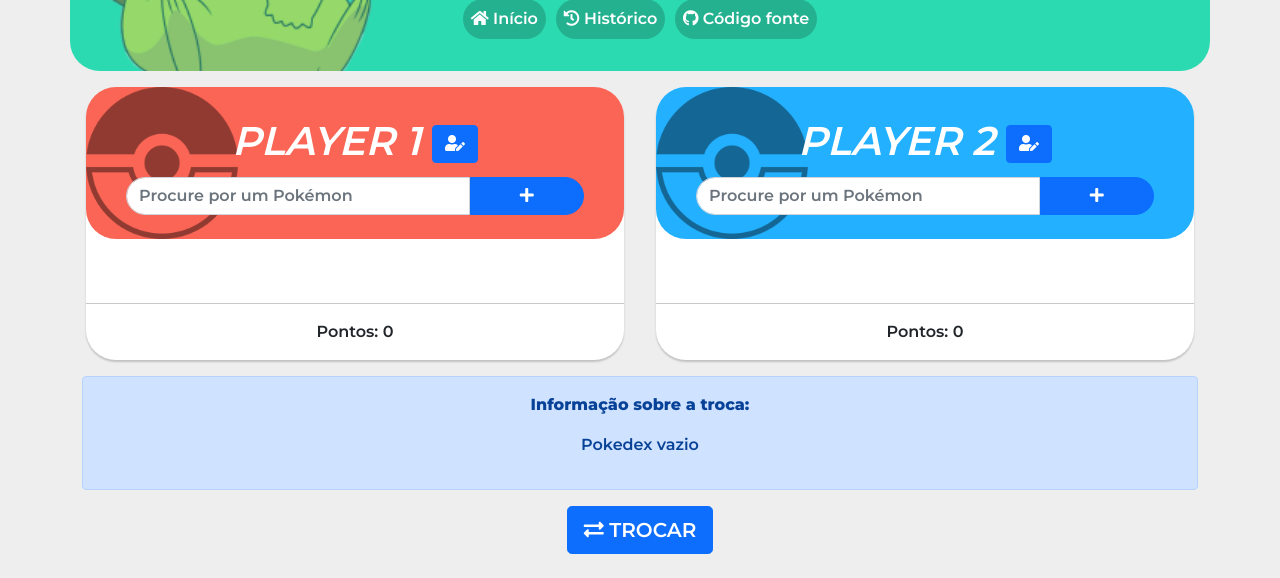
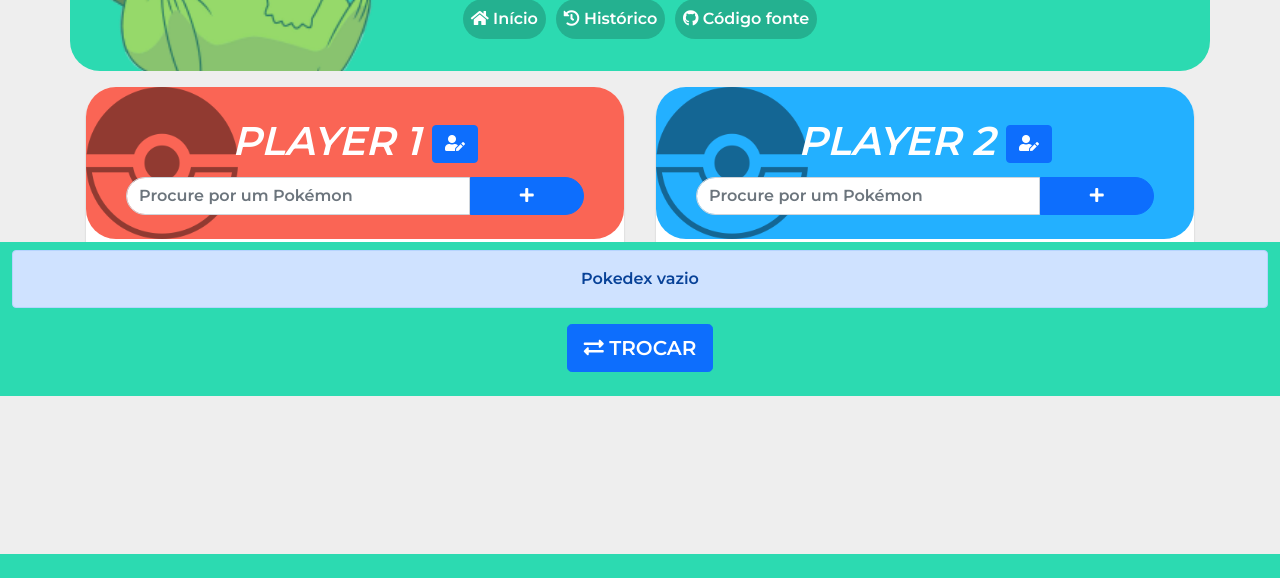
Before and after one commit to leodhb/poketrader, a PHP site: page / in a window 1280 px wide. Shown: the part 404-982 px from the top of the page. After the commit the page ends 958 px from the top, so only its background shows below. Run offline with PHP 8.4, Linux system fonts and the light colour scheme; some libraries are stand-ins or nearby versions.

Commit message:
Adding a Sticky bottom nav for Trade button and alert

```diff
--- a/app/Views/pages/home.php
+++ b/app/Views/pages/home.php
@@ -11,7 +11,7 @@
             <?php include_once('../app/Views/components/navbar.php'); ?>
         </div>
     </header>
-    <div class="row justify-content-center">
+    <div class="row justify-content-center mb-4">
         <div class="col-md-6 text-center p-3">
             <div class="pokedex-outer">
                 <div class="pokedex pokedex-red">
@@ -52,12 +52,18 @@
                 <div class="row pb-3 justify-content-center" id="display_xp_sum_p2"></div>
             </div>
         </div>
-        <div class="col-12 text-center">
-            <div class="alert alert-primary" role="alert">
-                <p><b>Informação sobre a troca:</b></p>
+
+
+
+    </div>
+</div>
+
+<div class="container-fluid bottom-nav-pokedex">
+<footer class="col-12 text-center">
+            <div class="alert alert-primary mt-2 pb-0" role="alert">
                 <p id="display_xp_conclusion"></p>
             </div>
             <button class="btn btn-primary btn-lg mb-4" id="trade_btn"><i class="fas fa-exchange-alt"></i> TROCAR</button>
-        </div>
-    </div>
+</footer>
+
 </div>
--- a/public/css/styles.css
+++ b/public/css/styles.css
@@ -121,3 +121,11 @@ div.pokedex {
     padding-left: 0.5em;
     padding-right: 0.5em;
 }
+
+.bottom-nav-pokedex {
+    overflow: hidden;
+    background-color: #2CDAB1;
+    position: sticky;
+    bottom: 0;
+    width: 100%;
+  }
```
